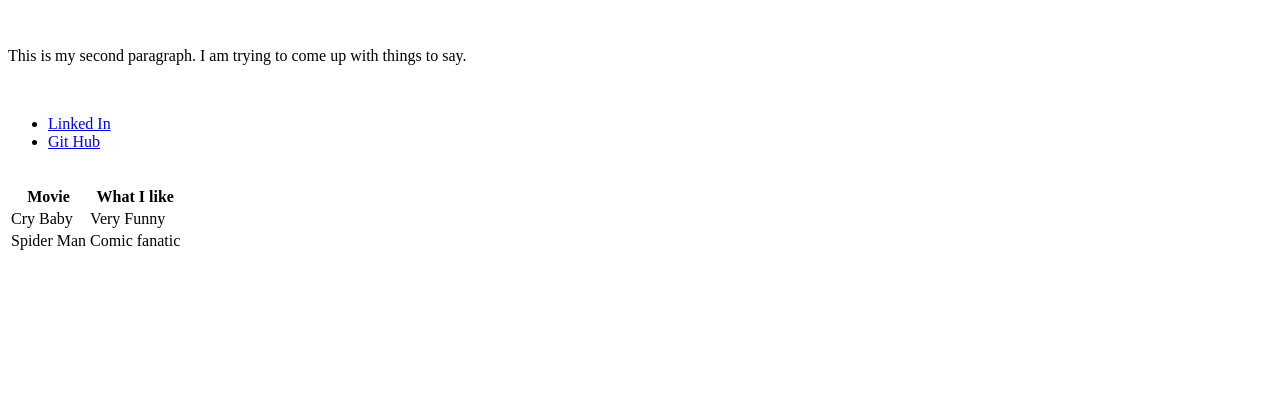
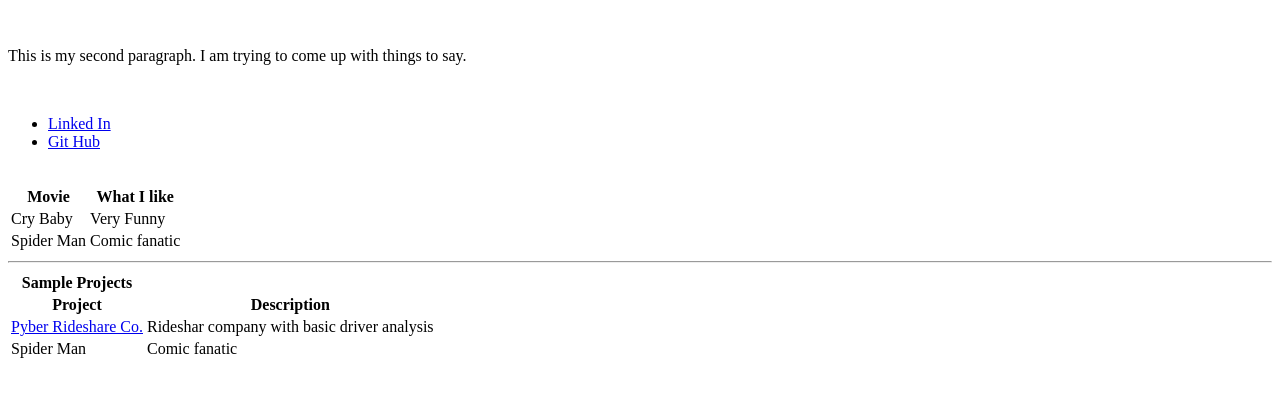
Before and after one commit to dean97845/dean97845.github.io, a plain HTML site: page index.html in a window 1280 px wide. Shown: the part 153-550 px from the top of the page. Drawn offline with Linux system fonts and the light colour scheme.

Commit message:
Projects Link added to Index

```diff
--- a/index.html
+++ b/index.html
@@ -21,7 +21,15 @@
     <tr><td>Cry Baby</td><td>Very Funny</td></tr>
     <tr><td>Spider Man</td><td>Comic fanatic</td></tr>
   </table>
-
+<hr>
+  <table>
+    <tr>
+      <th><strong> Sample Projects</strong></th>
+    </tr>
+      <tr><th>Project</th><th>Description</th></tr>
+      <tr><td><a href="https://dean97845.github.io/Pyber-Rideshare-Analysis/">Pyber Rideshare Co.</a></td><td>Rideshar company with basic driver analysis</td></tr>
+      <tr><td>Spider Man</td><td>Comic fanatic</td></tr>
+    </table>
 
 </body>
 
```
